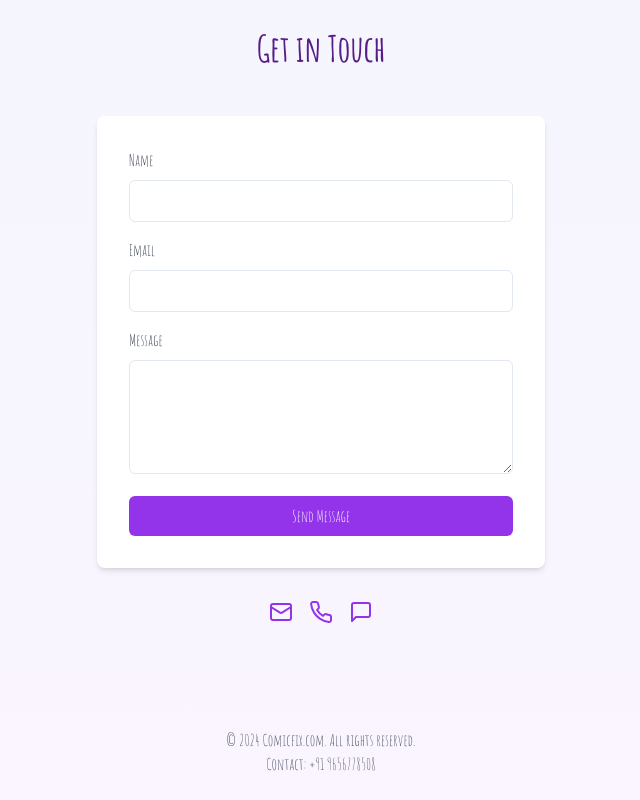
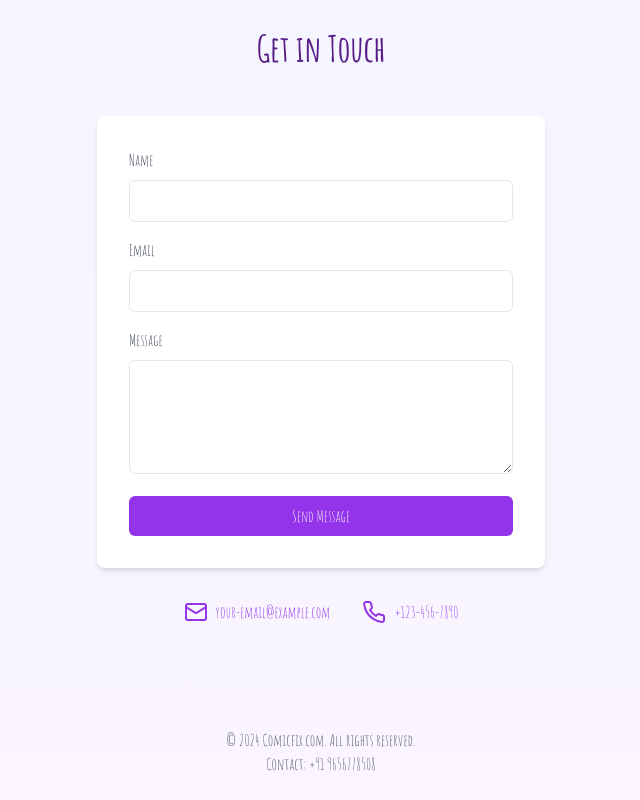
Before and after one commit to muhammedadnanv/comicfix, a React (Vite) app: page / in a window 1280 px wide. Shown: the part 1036-1836 px from the top of the page, without its empty margins (319-959 px from the left). Built offline with nearby package versions, Linux system fonts and the light colour scheme.

Commit message:
Update ContactForm.jsx

```diff
--- a/src/components/ContactForm.jsx
+++ b/src/components/ContactForm.jsx
@@ -34,10 +34,15 @@ const ContactForm = () => {
           </motion.button>
         </motion.form>
       </div>
-      <div className="flex justify-center mt-8 space-x-4">
-        <motion.div whileHover={{ y: -5 }} className="text-purple-600"><Mail /></motion.div>
-        <motion.div whileHover={{ y: -5 }} className="text-purple-600"><Phone /></motion.div>
-        <motion.div whileHover={{ y: -5 }} className="text-purple-600"><MessageSquare /></motion.div>
+      <div className="flex justify-center mt-8 space-x-8">
+        <motion.div whileHover={{ y: -5 }} className="text-purple-600 flex items-center space-x-2">
+          <Mail />
+          <span>your-email@example.com</span>
+        </motion.div>
+        <motion.div whileHover={{ y: -5 }} className="text-purple-600 flex items-center space-x-2">
+          <Phone />
+          <span>+123-456-7890</span>
+        </motion.div>
       </div>
     </section>
   );
```
